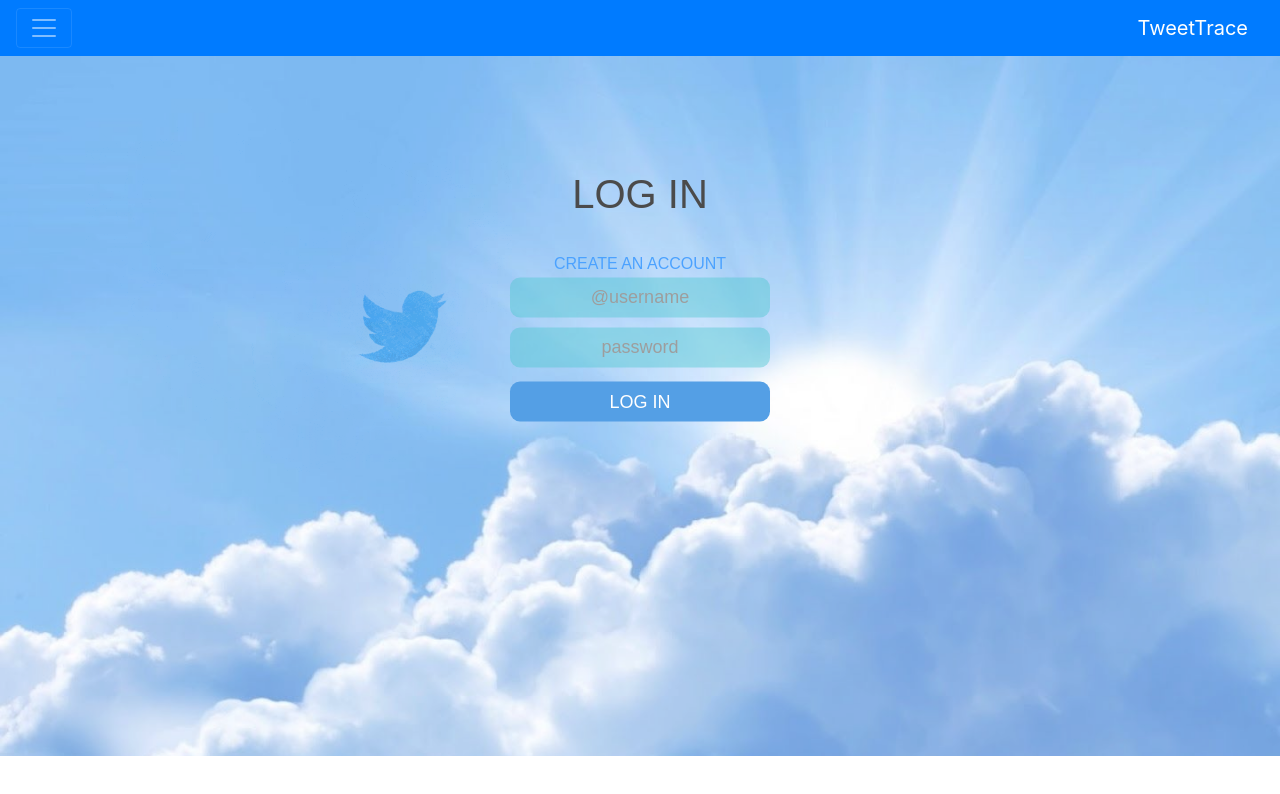
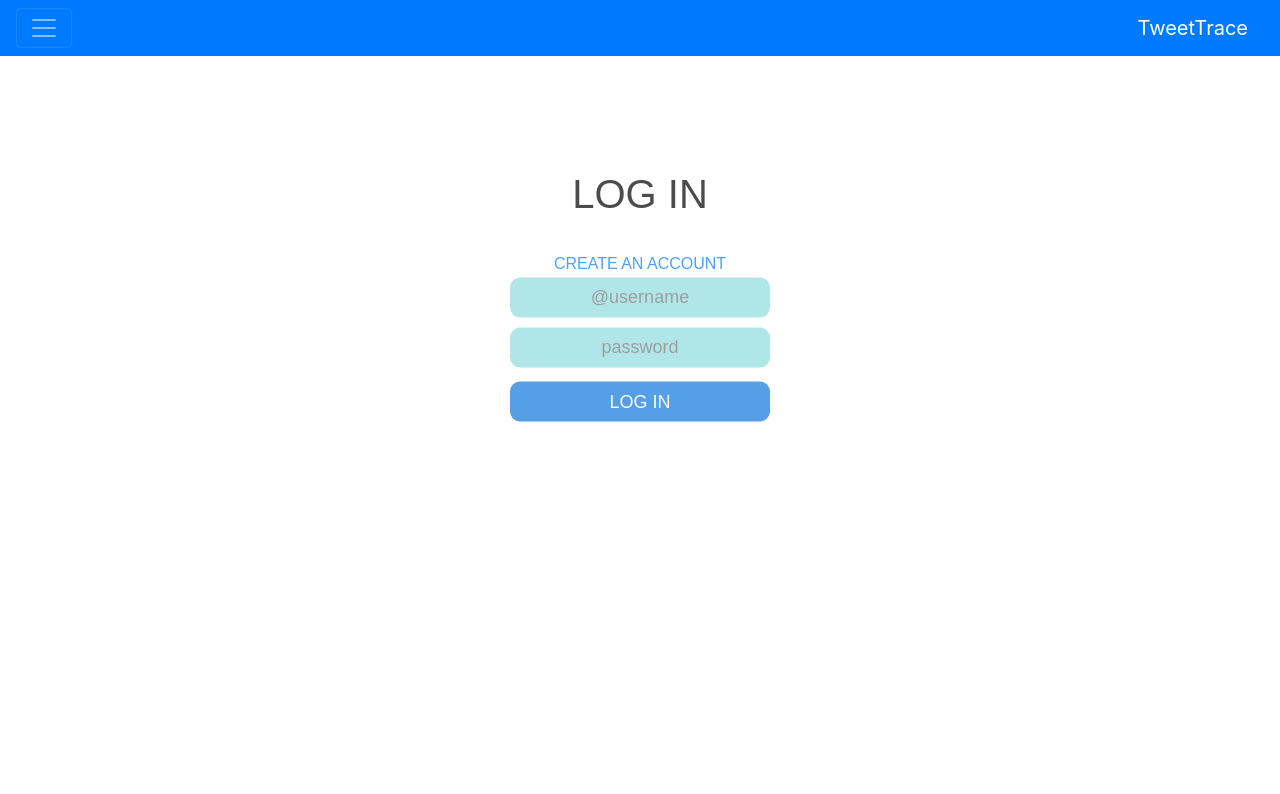
Before and after one commit to connormayfield/twitter-analysis, a React (Create React App) app in the folder client/: page /login in a window 1280 px wide. Shown: the top 794 px of the page. Built offline with nearby package versions, Linux system fonts and the light colour scheme; no server answers.

Commit message:
commit before merge conflicts

```diff
--- a/client/src/components/LoginComponent/style.css
+++ b/client/src/components/LoginComponent/style.css
@@ -4,7 +4,7 @@
     padding:0;
     margin:0;
     font-family: sans-serif;
-    background: url("logo.gif") no-repeat;
+    background: url("./logo.gif");
 }
 
 .login-container {
@@ -12,8 +12,7 @@
     height:100%;
     padding:0;
     margin:0;
-    background:url(sky.jpg) no-repeat;
-    /* background:url(hell.jpg) no-repeat; */
+    background: url("./sky.jpg");
     background-size:cover;
     opacity: 0.7;
 }
--- a/client/src/components/Wrapper/style.css
+++ b/client/src/components/Wrapper/style.css
@@ -3,7 +3,6 @@
   height:100%;
   margin-left: 0;
   padding:0;
-  position: fixed;
   transition: 0.25s;
   padding-bottom: 100px;
 }
--- a/client/src/pages/Login.js
+++ b/client/src/pages/Login.js
@@ -63,7 +63,6 @@ class Login extends Component{
 
         return(
             <Wrapper>
-                <Sidebar/>
                 <Container>
                     <LoginForm>
                         <h1>LOG IN</h1>
--- a/client/src/pages/Profile/Profile.js
+++ b/client/src/pages/Profile/Profile.js
@@ -64,8 +64,6 @@ class Profile extends Component{
     render(){
 
         return(
-            <div>
-            <Sidebar/>
             <Container>
                 <div className = "profileContainer">
                     <Row >
@@ -111,7 +109,6 @@ class Profile extends Component{
                     </Row>
                 </div>
             </Container>
-            </div>
         )
     }
 }
```
